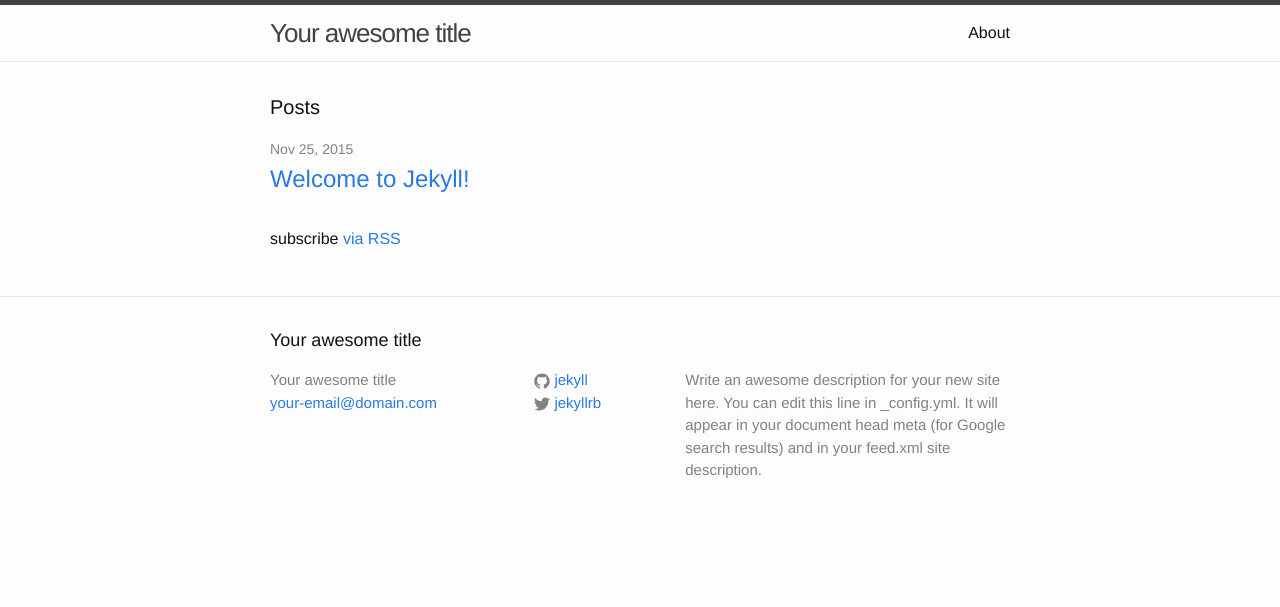
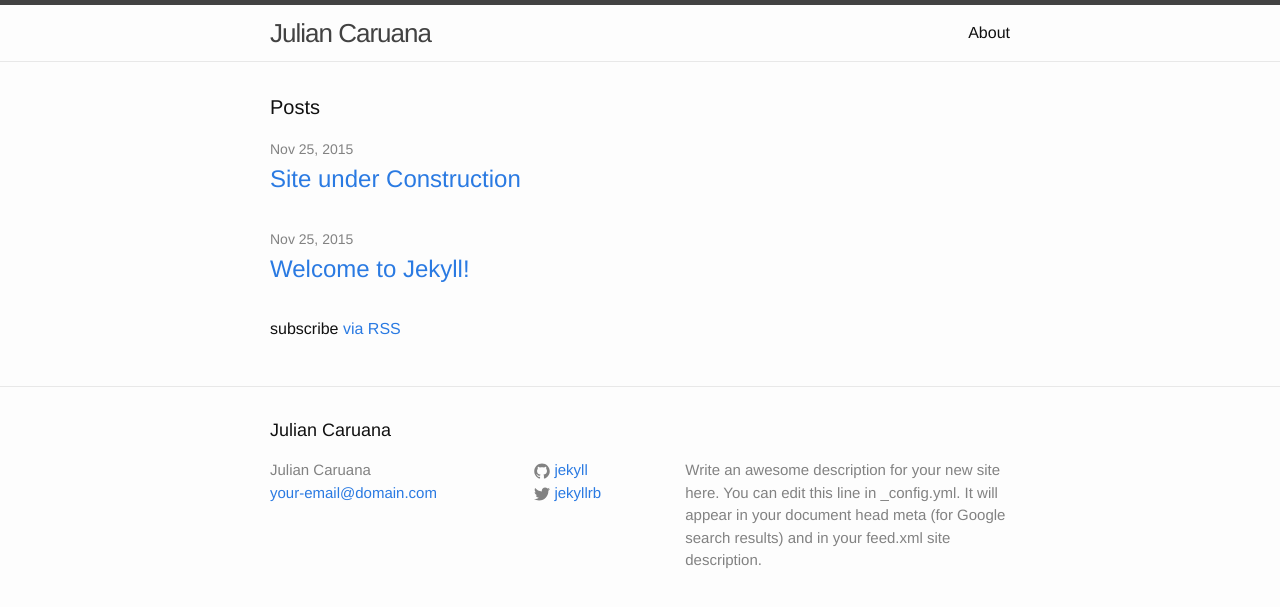
Before and after one commit to jolian88/jolian88.github.io, a Jekyll site: the page built from index.html, in a window 1280 px wide. Shown: the top 607 px of the page. Built offline with Jekyll 4.4.1, drawn with Linux system fonts in a browser that asks for light colours.

Commit message:
Title change + first post

```diff
--- a/_config.yml
+++ b/_config.yml
@@ -1,12 +1,12 @@
 # Site settings
-title: Your awesome title
+title: Julian Caruana
 email: your-email@domain.com
 description: > # this means to ignore newlines until "baseurl:"
   Write an awesome description for your new site here. You can edit this
   line in _config.yml. It will appear in your document head meta (for
   Google search results) and in your feed.xml site description.
 baseurl: "" # the subpath of your site, e.g. /blog/
-url: "http://yourdomain.com" # the base hostname & protocol for your site
+url: "http://github.juliancaruana.com" # the base hostname & protocol for your site
 twitter_username: jekyllrb
 github_username:  jekyll
 
```
Also changed, not shown: _posts/2015-11-25-site-under-construction.markdown (added, +10 -0 lines).
